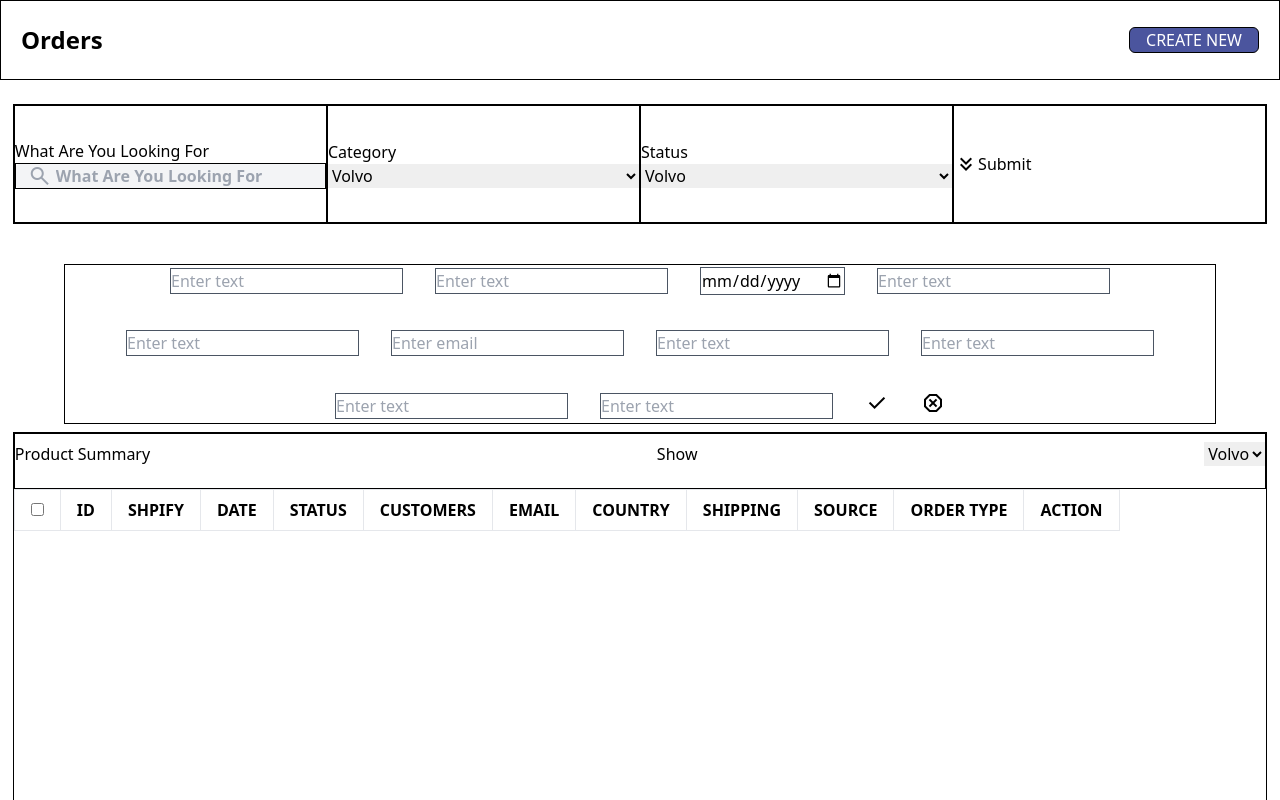
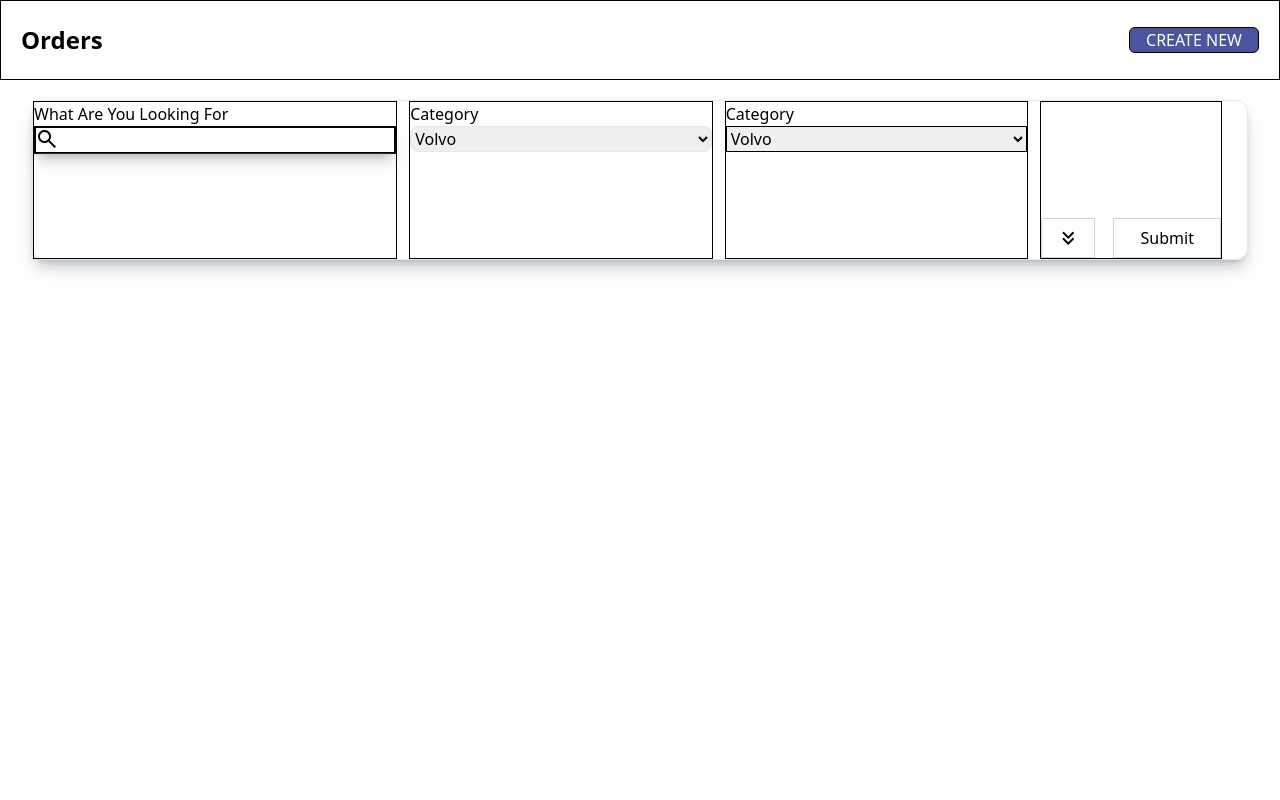
Before and after one commit to Abraar-kanini/ReactAssessment, a React (Create React App) app: page / in a window 1280 px wide. Shown: the top 800 px of the page. Built offline with nearby package versions, Linux system fonts and the light colour scheme.

Commit message:
Removed Everything

```diff
--- a/src/Components/SearchBar.js
+++ b/src/Components/SearchBar.js
@@ -3,68 +3,59 @@ import React from 'react'
 function SearchBar() {
     return (
         <>
+            <div className="w-[95vw] h-[20vh] border border-gray rounded-xl shadow-lg shadow-gray-500/40 mt-5 m-auto flex flex-wrap gap-3">
+                <div className="w-[30%] h-[100%] border border-black self-center">
 
+                    <h2>What Are You Looking For</h2>
+                    <div className="border border-black relative w-[100%]">
+                        <span class="material-symbols-outlined absolute">
+                            search
+                        </span>
+                        <input className="border w-[100%]  pl-6 border-black shadow-lg shadow-gray-500/40" type="text" name="" id="" />
+                    </div>
+                </div>
 
-            <div className="border border-black w-[98vw] h-[15vh] m-auto mt-6 flex flex-wrap ">
+                <div className="w-[25%] h-[100%] border border-black self-center">
 
-
-
-
-
-
-
-
-
-
-
-                <div className="border border-black w-[25%] flex flex-col justify-center" >
-                    <h1>What Are You Looking For</h1>
-                    <div class="border border-black relative">
-                        <label for="search" class="sr-only">What Are You Looking For</label>
-                        <div class="relative">
-                            <input
-                                type="text"
-                                id="search"
-                                name="search"
-                                placeholder="What Are You Looking For"
-                                class="w-[100%] bg-gray-100  text-gray-800 font-bold  px-10 rounded focus:outline-none focus:ring-2 focus:ring-blue-500"
-                            />
-                            <span class="material-symbols-outlined absolute top-1/2 transform -translate-y-1/2 left-3 text-gray-400">search</span>
-                        </div>
-                    </div>
-
-
-
-                </div>
-                <div className="border border-black w-[25%] flex flex-col justify-center">
-
-                    <h1>Category</h1>
-                    <select id="cars" name="cars" className="w-[100%]">
+                    <h2>Category</h2>
+                    <select className="border border-gray-200 rounded-lg  w-[100%]" id="cars" name="cars">
                         <option value="volvo">Volvo</option>
                         <option value="saab">Saab</option>
                         <option value="fiat">Fiat</option>
                         <option value="audi">Audi</option>
                     </select>
+
+
+
                 </div>
-                <div className="border border-black w-[25%] flex flex-col justify-center">
-                    <h1>Status</h1>
-                    <select id="cars" name="cars" className="w-[100%]">
+                <div className="w-[25%] h-[100%] border border-black self-center">
+
+                    <h2>Category</h2>
+                    <select className="border border-black w-[100%]" id="cars" name="cars">
                         <option value="volvo">Volvo</option>
                         <option value="saab">Saab</option>
                         <option value="fiat">Fiat</option>
                         <option value="audi">Audi</option>
                     </select>
-                </div>
-                <div className="border border-black w-[25%] flex items-center ">
 
 
-                    <span class="material-symbols-outlined">
-                        keyboard_double_arrow_down
-                    </span> <button>Submit</button>
+
                 </div>
 
+                <div className="w-[15%] h-[100%] border border-black self-center flex items-end justify-between">
+                    <button className="border border-gray-300 h-[5vh] w-[30%] flex items-center justify-center">
+                        <span class="material-symbols-outlined">
+                            keyboard_double_arrow_down
+                        </span>
+                    </button>
+                    <button className="border border-gray-300 h-[5vh] w-[60%] flex items-center justify-center">
+                        Submit
+                    </button>
+                </div>
+
+
+
             </div>
-
 
 
 
--- a/src/Components/Table.js
+++ b/src/Components/Table.js
@@ -1,227 +1,14 @@
-import React, { useState } from 'react'
+import React from 'react'
 
 
 
 function Table() {
-    const [column, setColumn] = useState({
-        ID: "", SHPIFY: "", DATE: "", STATUS: "", CUSTOMERS: "", EMAIL: "", COUNTRY: "", SHIPPING: "", SOURCE: "", ORDERTYPE: "", editiable: false
-    });
-
-    const [columns, setColumns] = useState([]);
+    <>
 
 
 
+    </>
 
-
-    const HandleInputChange = (event) => {
-
-        const { name, value } = event.target;
-        setColumn({
-            ...column,
-            [name]: value
-        })
-    }
-
-    const SaveColumns = (event) => {
-        event.preventDefault();
-
-        // Check if the column with the same ID exists in the state
-        const index = columns.findIndex(item => item.ID === column.ID);
-
-        if (index !== -1) {
-            // If the column with the same ID exists, update it
-            const updatedColumns = [...columns];
-            updatedColumns[index] = column;
-            setColumns(updatedColumns);
-        } else {
-            // If the column with the same ID doesn't exist, add it to the state
-            setColumns([...columns, column]);
-        }
-    }
-
-
-    const handleEdit = (event) => {
-        let id = event.target.getAttribute("data-id");
-        console.log(id);
-
-        // Find the column item with the matching ID
-        const selectedColumn = columns.find(column => column.ID === id);
-
-        // If a column with the matching ID is found, populate the input fields
-        if (selectedColumn) {
-            setColumn(selectedColumn);
-        }
-    }
-
-
-
-    console.log(column)
-    console.log(columns)
-    return (
-        <>
-            <div class="inputs border border-black mt-10 flex flex-wrap w-[90vw] m-auto h-[20vh] gap-8 justify-center items-center">
-                <input
-                    onChange={HandleInputChange}
-                    value={column.ID}
-                    className="input-field border border-gray-600"
-                    type="text"
-                    name="ID"
-                    placeholder="Enter text"
-                />
-
-                <input
-                    onChange={HandleInputChange}
-                    value={column.SHPIFY}
-                    className="input-field border border-gray-600"
-                    name="SHPIFY"
-                    type="text"
-                    placeholder="Enter text"
-                />
-                <input
-                    onChange={HandleInputChange}
-                    value={column.DATE}
-                    className="input-field border border-gray-600"
-                    name="DATE"
-                    type="date"
-                    placeholder="Select date"
-                />
-                <input
-                    onChange={HandleInputChange}
-                    value={column.STATUS}
-                    className="input-field border border-gray-600"
-                    name="STATUS"
-                    type="text"
-                    placeholder="Enter text"
-                />
-
-                <input
-                    onChange={HandleInputChange}
-                    value={column.CUSTOMERS}
-                    className="input-field border border-gray-600"
-                    name='CUSTOMERS'
-                    type="text"
-                    placeholder="Enter text"
-                />
-                <input
-                    onChange={HandleInputChange}
-                    value={column.EMAIL}
-                    className="input-field border border-gray-600"
-                    name="EMAIL"
-                    type="email"
-                    placeholder="Enter email"
-                />
-                <input
-                    onChange={HandleInputChange}
-                    value={column.COUNTRY}
-                    className="input-field border border-gray-600"
-                    name="COUNTRY"
-                    type="text"
-                    placeholder="Enter text"
-                />
-
-                <input
-                    onChange={HandleInputChange}
-                    value={column.SHIPPING}
-                    className="input-field border border-gray-600"
-                    name="SHIPPING"
-                    type="text"
-                    placeholder="Enter text"
-                />
-                <input
-                    onChange={HandleInputChange}
-                    value={column.SOURCE}
-                    className="input-field border border-gray-600"
-                    name="SOURCE"
-                    type="text"
-                    placeholder="Enter text"
-                />
-                <input
-                    onChange={HandleInputChange}
-                    value={column.ORDERTYPE}
-                    className="input-field border border-gray-600"
-                    name="ORDERTYPE"
-                    type="text"
-                    placeholder="Enter text"
-                />
-                <button onClick={SaveColumns}>
-                    <span className="material-symbols-outlined">done</span>
-                </button>
-                <button>
-                    <span className="material-symbols-outlined">dangerous</span>
-                </button>
-            </div>
-
-
-            <div className="w-[98vw] h-[70vh] m-auto border border-black mt-2 ">
-                <div className="border border-black h-[10%] ">
-                    <ul className="flex justify-between space-y-2 ">
-                        {/* <li></li> */}
-                        <li className="mt-2">Product Summary</li>
-                        <li><button>Show</button></li>
-                        <li><select id="cars" name="cars" className="w-[100%]">
-                            <option value="volvo">Volvo</option>
-                            <option value="saab">Saab</option>
-                            <option value="fiat">Fiat</option>
-                            <option value="audi">Audi</option>
-                        </select></li>
-
-
-                    </ul>
-
-                </div>
-
-                <div class="overflow-x-auto">
-                    <table className=" border-collapse border border-gray-200">
-                        <thead>
-                            <tr>
-                                <th className="border border-gray-200 px-4 py-2"><input type="checkbox" name="" id="" /></th>
-                                <th className="border border-gray-200 px-4 py-2">ID</th>
-                                <th className="border border-gray-200 px-4 py-2">SHPIFY</th>
-                                <th className="border border-gray-200 px-4 py-2">DATE</th>
-                                <th className="border border-gray-200 px-4 py-2">STATUS</th>
-                                <th className="border border-gray-200 px-4 py-2">CUSTOMERS</th>
-                                <th className="border border-gray-200 px-4 py-2">EMAIL</th>
-                                <th className="border border-gray-200 px-4 py-2">COUNTRY</th>
-                                <th className="border border-gray-200 px-4 py-2">SHIPPING</th>
-                                <th className="border border-gray-200 px-4 py-2">SOURCE</th>
-                                <th className="border border-gray-200 px-4 py-2">ORDER TYPE</th>
-                                <th className="border border-gray-200 px-4 py-2">ACTION</th>
-                            </tr>
-                        </thead>
-                        <tbody>
-                            {columns.map((items) => {
-                                return <tr key={items.ID}>
-                                    <td className="border border-gray-200 px-4 py-2"><input type="checkbox" name="" id="" /></td>
-                                    <td className="border border-gray-200 px-4 py-2">{items.ID}</td>
-                                    <td className="border border-gray-200 px-4 py-2">{items.SHPIFY}</td>
-                                    <td className="border border-gray-200 px-4 py-2">{items.DATE}</td>
-                                    <td className="border border-gray-200 px-4 py-2">{items.STATUS}</td>
-                                    <td className="border border-gray-200 px-4 py-2">{items.CUSTOMERS}</td>
-                                    <td className="border border-gray-200 px-4 py-2">{items.EMAIL}</td>
-                                    <td className="border border-gray-200 px-4 py-2">{items.COUNTRY}</td>
-                                    <td className="border border-gray-200 px-4 py-2">{items.SHIPPING}</td>
-                                    <td className="border border-gray-200 px-4 py-2">{items.SOURCE}</td>
-                                    <td className="border border-gray-200 px-4 py-2">{items.ORDERTYPE}</td>
-                                    <td className="border border-gray-200 px-4 py-2">
-                                        <span onClick={handleEdit} data-id={items.ID} className="material-symbols-outlined">
-                                            edit_square
-                                        </span>
-
-                                    </td>
-
-                                </tr>
-                            })}
-                        </tbody>
-                    </table>
-
-                </div>
-
-            </div>
-
-
-
-        </>
-    )
 }
 
 export default Table
```
